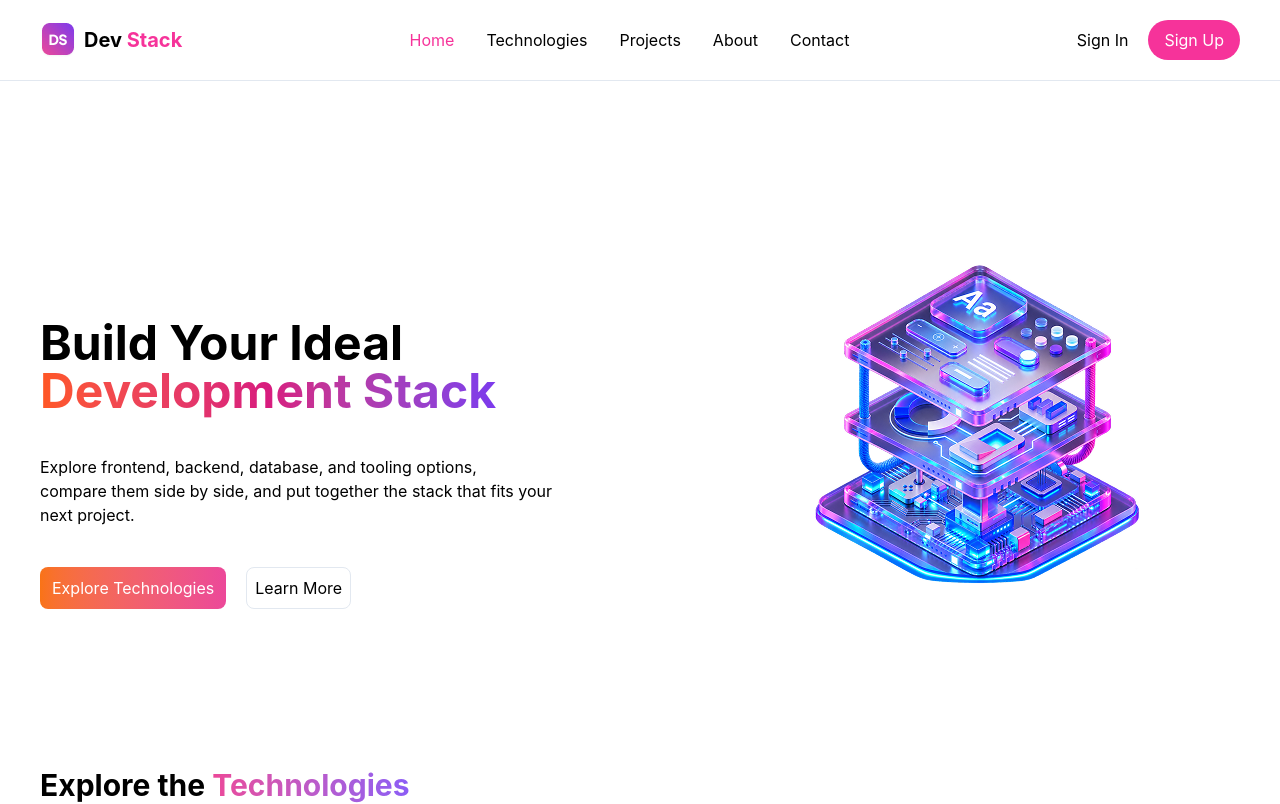
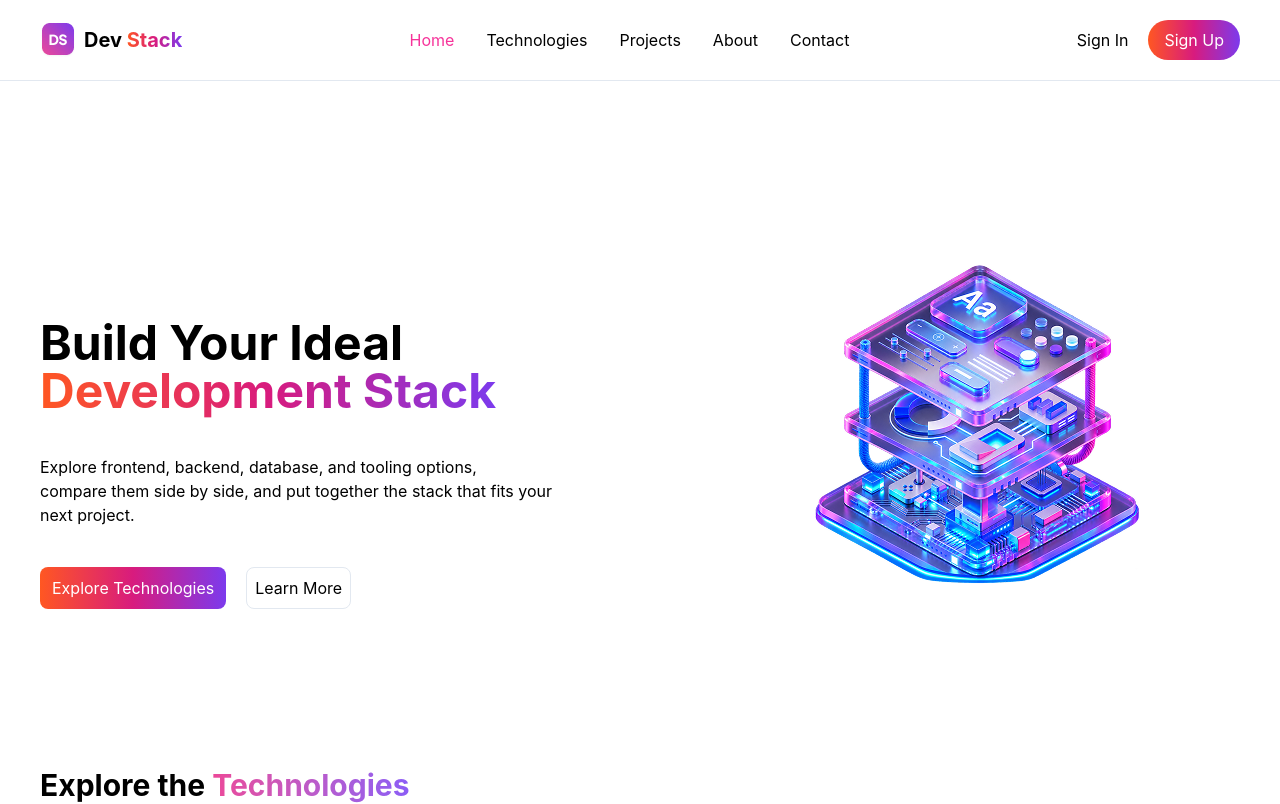
Before and after one commit to MAHFUJ-7/Assignment-5, a React (Vite) app: page / in a window 1280 px wide. Shown: the top 804 px of the page. Built offline with nearby package versions, Linux system fonts and the light colour scheme.

Commit message:
gradientSolvedTryResponsiveNotComplete

```diff
--- a/src/components/AvailableTechnology.tsx
+++ b/src/components/AvailableTechnology.tsx
@@ -16,7 +16,7 @@ interface AvailableTechnologyProps {
 const AvailableTechnology = ({ technology, selectedTechnologies, setSelectedTechnologies,countSelected, setCountSelected }: AvailableTechnologyProps) => {
     const technologies = use(technology);
   return (
-    <div className="grid grid-cols-3 md:grid-cols-2 lg:grid-cols-3 gap-5 container mx-auto">
+    <div className="grid grid-cols-1 md:grid-cols-1 lg:grid-cols-3 xl:grid-cols-3 gap-5 container mx-auto">
         {
             technologies.map((tech: ITechnologies) => (
               <TechnologyCard key={tech.id} technology={Promise.resolve(tech)} selectedTechnologies={selectedTechnologies} setSelectedTechnologies={setSelectedTechnologies} countSelected={countSelected} setCountSelected={setCountSelected} />
--- a/src/components/Banner.tsx
+++ b/src/components/Banner.tsx
@@ -6,8 +6,8 @@ const Banner = () => {
       <div className=" mt-20 text-center md:text-left">
         <h1 className="font-bold text-5xl py-10">
           Build Your Ideal
-          <br />{" "}
-          <span className="bg-linear-to-r from-[#FF5722] via-50% via-[#D81B7E] to-[#7C3AED] text-transparent bg-clip-text">
+          <br />
+          <span className="gradient-text">
             Development Stack
           </span>
         </h1>
@@ -19,7 +19,7 @@ const Banner = () => {
           next project.
         </p>
         <div className="flex gap-5 justify-center md:justify-start mt-10">
-          <button className="bg-linear-to-r from-[#F97316] to-[#EC4899] text-white py-1 px-3 rounded-[8px] ">
+          <button className="gradient-btn py-1 px-3 rounded-lg ">
             Explore Technologies
           </button>
           <button className="border p-2 rounded-lg border-[#E2E8F0] hover:bg-[#F1F5F9] transition-colors duration-300">
--- a/src/components/Footer.tsx
+++ b/src/components/Footer.tsx
@@ -7,7 +7,7 @@ const Footer = () => {
           <div className="flex gap-2 items-center font-bold mb-5 mt-10 ">
             <img src={logo} alt="Logo" className="" />
             <h2>
-              Dev <span className="text-pink-500">Stack</span>
+              Dev <span className="gradient-text">Stack</span>
             </h2>
           </div>
           <p className="text-[#64748B]">
--- a/src/components/Navbar.tsx
+++ b/src/components/Navbar.tsx
@@ -6,7 +6,7 @@ export default function Navbar() {
         <div className='flex justify-between items-center px-10 py-5 contain-contenter mx-auto border-b border-[#E2E8F0]'>
           <div className='flex gap-2 items-center font-bold '>
           <img src={logo} alt="Logo" className='' />
-          <a href="#" className='text-xl'>Dev <span className='text-pink-500'>Stack</span></a>
+          <a href="#" className='text-xl'>Dev <span className="gradient-text">Stack</span></a>
           </div>
           <div >
             <ul className='flex gap-8  '>
@@ -19,7 +19,7 @@ export default function Navbar() {
           </div>
           <div className='flex gap-5 hover:cursor-pointer'>
             <button>Sign In</button>
-            <button className='bg-pink-500 text-white px-4 py-2 rounded-full'>Sign Up</button>
+            <button className='gradient-btn  px-4 py-2 rounded-full'>Sign Up</button>
           </div>
         </div>
 
--- a/src/components/Technologies.tsx
+++ b/src/components/Technologies.tsx
@@ -30,7 +30,7 @@ function Technologies() {
           Pick one technology per category to build your ideal stack.
         </p>
       </div>
-      <div className="grid grid-cols-4 gap-5 mt-10 ">
+      <div className="grid grid-cols-1 md:grid-cols-1 lg:grid-cols-4 xl:grid-cols-3 gap-5 mt-10 ">
         <div className="col-span-3 md:col-span-2 lg:col-span-3">
           <React.Suspense fallback={<div>Loading...</div>}>
             <AvailableTechnology  technology={techPromise} selectedTechnologies={selectedTechnologies} setSelectedTechnologies={setSelectedTechnologies} countSelected={countSelected} setCountSelected={setCountSelected} />
--- a/src/index.css
+++ b/src/index.css
@@ -1 +1,13 @@
 @import "tailwindcss";
+
+    .gradient-btn {
+      background: linear-gradient(to right, #ff5722, #d81b7e, #7c3aed);
+      color: white;
+    }
+
+    .gradient-text {
+      background: linear-gradient(to right, #ff5722, #d81b7e, #7c3aed);
+      -webkit-background-clip: text;
+      background-clip: text;
+      color: transparent;
+    }
```
Also changed, not shown: 1 other file (tests, documents, lock files or other folders).
